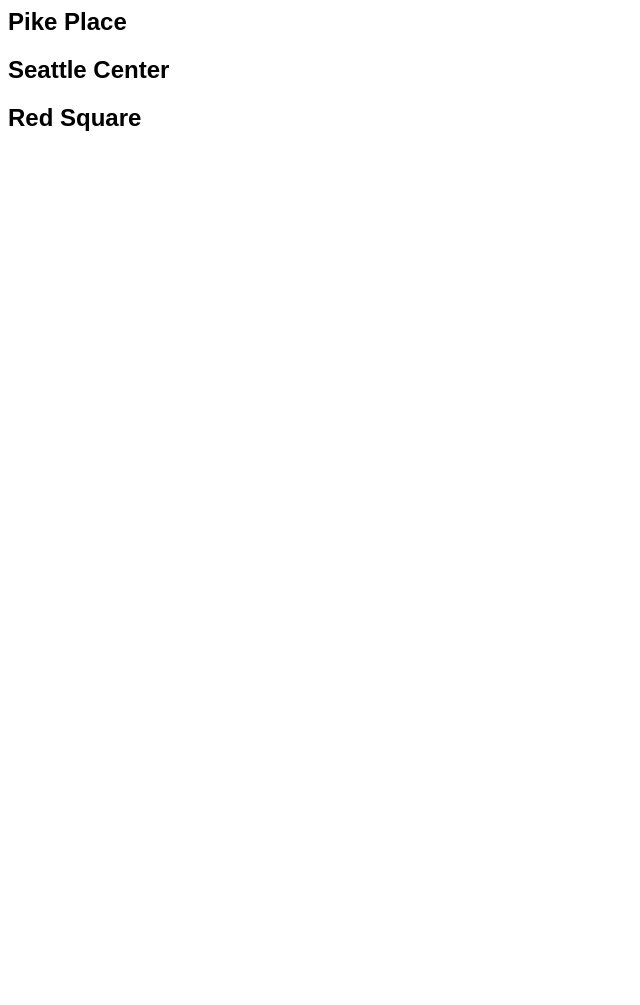
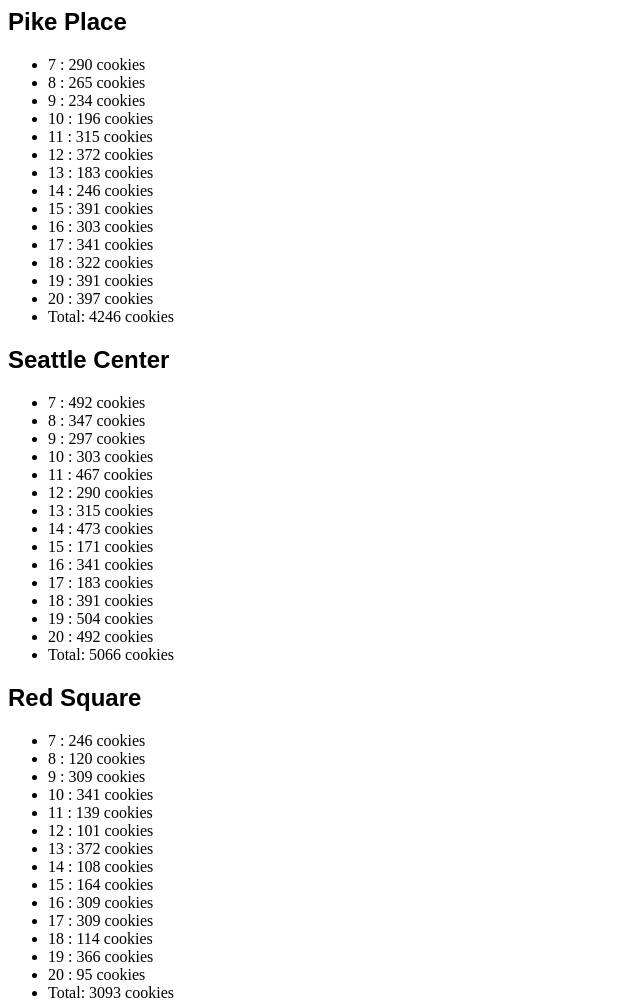
Before and after one commit to KumasakaPanos/salmoncookies, a plain HTML site: page sales.html in a window 1280 px wide. Shown: the whole page, without its empty margins (0-640 px from the left). Before the commit the page ends 800 px from the top, so only its background shows below. Drawn offline with Linux system fonts and the light colour scheme; a web font is replaced by a local one.

Commit message:
This should have all the issues fixed.

```diff
--- /dev/null
+++ b/js/scripts.js
@@ -0,0 +1,165 @@
+'use strict'
+var hours=[7,8,9,10,11,12,13,14,15,16,17,18,19,20];
+var locations=['Pike Place','Seattle Center','Red Square']
+var minCustomersPerHour=[23,20,15]
+var maxCustomersPerHour=[65,90,60]
+var avgCookiesPerCustomer=['6.3','12','5']
+
+var pike={
+    minCustomersPerHour: minCustomersPerHour[0],
+    maxCustomersPerHour: maxCustomersPerHour[0],
+    avgCookiesPerCustomer: avgCookiesPerCustomer[0],
+    customersEachHour:[],
+    calcCustomersEachHour: function()
+    {   for (var h=0;h<hours.length;h++){
+            this.customersEachHour.push(this.getRandomInt(this.minCustomersPerHour,this.maxCustomersPerHour))
+            console.log(this.customersEachHour[h])
+        }
+    },
+    cookiesSoldEachHour:[],
+    calcCookiesEachHour: function()
+    {
+        for(var h=0;h<hours.length;h++)
+        {
+            this.cookiesSoldEachHour.push(Math.ceil(this.customersEachHour[h]*6.3));
+        }
+    },
+    totalCookiesSoldPerDay:0,
+    calcTotalCookiesPerDay: function()
+    {
+        var total=0
+        for(var h=0;h<hours.length;h++)
+        {
+            total+=this.cookiesSoldEachHour[h]
+        }
+        this.totalCookiesSoldPerDay=total;
+    },
+    locationName: locations[0],
+    toDOM:function()
+    {
+    for(var h=0;h<hours.length;h++)
+        {
+            console.log(this.cookiesSoldEachHour[h],' toDOM is functional.')
+        var liEl=document.createElement('li');
+        liEl.textContent=hours[h]+' : '+this.cookiesSoldEachHour[h]+' cookies';
+        var parentUl=document.getElementById('pike');
+        parentUl.appendChild(liEl);
+        }
+    liEl=document.createElement('li')
+    liEl.textContent='Total: '+this.totalCookiesSoldPerDay+' cookies'
+    parentUl.appendChild(liEl);
+    },
+    getRandomInt:function(min,max){
+        return Math.floor(Math.random() * (max - min)) + min; //The maximum is exclusive and the minimum is inclusive
+    }
+}
+pike.calcCustomersEachHour();
+pike.calcCookiesEachHour();
+pike.calcTotalCookiesPerDay();
+
+var cent={
+    minCustomersPerHour: minCustomersPerHour[1],
+    maxCustomersPerHour: maxCustomersPerHour[1],
+    avgCookiesPerCustomer: avgCookiesPerCustomer[1],
+    customersEachHour:[],
+    calcCustomersEachHour: function()
+    {   for (var h=0;h<hours.length;h++){
+            this.customersEachHour.push(this.getRandomInt(this.minCustomersPerHour,this.maxCustomersPerHour))
+            console.log(this.customersEachHour[h])
+        }
+    },
+    cookiesSoldEachHour:[],
+    calcCookiesEachHour: function()
+    {
+        for(var h=0;h<hours.length;h++)
+        {
+            this.cookiesSoldEachHour.push(Math.ceil(this.customersEachHour[h]*6.3));
+        }
+    },
+    totalCookiesSoldPerDay:0,
+    calcTotalCookiesPerDay: function()
+    {
+        var total=0
+        for(var h=0;h<hours.length;h++)
+        {
+            total+=this.cookiesSoldEachHour[h]
+        }
+        this.totalCookiesSoldPerDay=total;
+    },
+    locationName: locations[1],
+    toDOM:function()
+    {
+    for(var h=0;h<hours.length;h++)
+        {
+            console.log(this.cookiesSoldEachHour[h],' toDOM is functional.')
+        var liEl=document.createElement('li');
+        liEl.textContent=hours[h]+' : '+this.cookiesSoldEachHour[h]+' cookies';
+        var parentUl=document.getElementById('center');
+        parentUl.appendChild(liEl);
+        }
+    liEl=document.createElement('li')
+    liEl.textContent='Total: '+this.totalCookiesSoldPerDay+' cookies'
+    parentUl.appendChild(liEl);
+    },
+    getRandomInt:function(min,max){
+        return Math.floor(Math.random() * (max - min)) + min; //The maximum is exclusive and the minimum is inclusive
+    }
+}
+cent.calcCustomersEachHour();
+cent.calcCookiesEachHour();
+cent.calcTotalCookiesPerDay();
+
+var red={
+    minCustomersPerHour: minCustomersPerHour[2],
+    maxCustomersPerHour: maxCustomersPerHour[2],
+    avgCookiesPerCustomer: avgCookiesPerCustomer[2],
+    customersEachHour:[],
+    calcCustomersEachHour: function()
+    {   for (var h=0;h<hours.length;h++){
+            this.customersEachHour.push(this.getRandomInt(this.minCustomersPerHour,this.maxCustomersPerHour))
+            console.log(this.customersEachHour[h])
+        }
+    },
+    cookiesSoldEachHour:[],
+    calcCookiesEachHour: function()
+    {
+        for(var h=0;h<hours.length;h++)
+        {
+            this.cookiesSoldEachHour.push(Math.ceil(this.customersEachHour[h]*6.3));
+        }
+    },
+    totalCookiesSoldPerDay:0,
+    calcTotalCookiesPerDay: function()
+    {
+        var total=0
+        for(var h=0;h<hours.length;h++)
+        {
+            total+=this.cookiesSoldEachHour[h]
+        }
+        this.totalCookiesSoldPerDay=total;
+    },
+    locationName: locations[2],
+    toDOM:function()
+    {
+    for(var h=0;h<hours.length;h++)
+        {
+            console.log(this.cookiesSoldEachHour[h],' toDOM is functional.')
+        var liEl=document.createElement('li');
+        liEl.textContent=hours[h]+' : '+this.cookiesSoldEachHour[h]+' cookies';
+        var parentUl=document.getElementById('red');
+        parentUl.appendChild(liEl);
+        }
+    liEl=document.createElement('li')
+    liEl.textContent='Total: '+this.totalCookiesSoldPerDay+' cookies'
+    parentUl.appendChild(liEl);
+    },
+    getRandomInt:function(min,max){
+        return Math.floor(Math.random() * (max - min)) + min; //The maximum is exclusive and the minimum is inclusive
+    }
+}
+red.calcCustomersEachHour();
+red.calcCookiesEachHour();
+red.calcTotalCookiesPerDay();
+pike.toDOM();
+cent.toDOM();
+red.toDOM();
--- a/data.html
+++ b/sales.html
@@ -2,7 +2,7 @@
 <head>
 <link href="https://fonts.googleapis.com/css?family=Monda" rel="stylesheet">
 <link href="css/data.css" rel="stylesheet">
-<script src="scripts/scripts.js" type="text/javascript"></script>
+
 </head>
 <body>
 <h2>
@@ -16,5 +16,6 @@
 <h2>
     Red Square
 </h2>
-<ul id='square'></ul>
+<ul id='red'></ul>
 </body>
+<script src="js/scripts.js" type="text/javascript"></script>
--- a/scripts/scripts.js
+++ /dev/null
@@ -1,58 +0,0 @@
-'use strict'
-var hours=[7,8,9,10,11,12,13,14,15,16,17,18,19,20];
-var locations=['Pike Place','Seattle Center','U District']
-var minCustomersPerHour=[23,20,15]
-var maxCustomersPerHour=[65,90,60]
-var avgCookiesPerCustomer=['6.3','12','5']
-
-var pike={
-    minCustomersPerHour: minCustomersPerHour[0],
-    maxCustomersPerHour: maxCustomersPerHour[0],
-    avgCookiesPerCustomer: avgCookiesPerCustomer[0],
-    customersEachHour:[],
-    calcCustomersEachHour: function()
-    {   for (var h=0;h<hours.length;h++){
-            this.customersEachHour.push(getRandomInt(this.minCustomersPerHour,this.maxCustomersPerHour))
-            console.log(this.customersEachHour[h])
-        }
-    },
-    cookiesSoldEachHour:[],
-    calcCookiesEachHour: function()
-    {
-        for(var h=0;h<hours.length;h++)
-        {
-            this.cookiesSoldEachHour.push(Math.ceil(this.customersEachHour[h]*6.3));
-        }
-    },
-    totalCookiesSoldPerDay:0,
-    calcTotalCookiesPerDay: function()
-    {
-        var total=0
-        for(var h=0;h<hours.length;h++)
-        {
-            total+=this.cookiesSoldEachHour[h]
-        }
-        this.totalCookiesSoldPerDay=total;
-    },
-    locationName: locations[0],
-    toDOM:function()
-    {
-    for(var h=0;h<hours.length;h++)
-        {
-            console.log(this.cookiesSoldEachHour[h],' toDOM is functional.')
-        var liEl=document.createElement('li');
-        liEl.textContent=hours[h]+' : '+this.cookiesSoldEachHour[h]+' cookies';
-        var parentUl=document.getElementById('pike');
-        parentUl.appendChild(liEl);
-        }
-    liEl=document.createElement('li')
-    liEl.textContent='Total: '+this.totalCookiesSoldPerDay+' cookies'
-    parentUl.appendChild(liEl);
-    }
-}
-pike.calcCustomersEachHour();
-pike.calcCookiesEachHour();
-pike.calcTotalCookiesPerDay();
-function getRandomInt(min, max) {
-    return Math.floor(Math.random() * (max - min)) + min; //The maximum is exclusive and the minimum is inclusive
-}
```
Also changed, not shown: index.html (+5 -0 lines).
